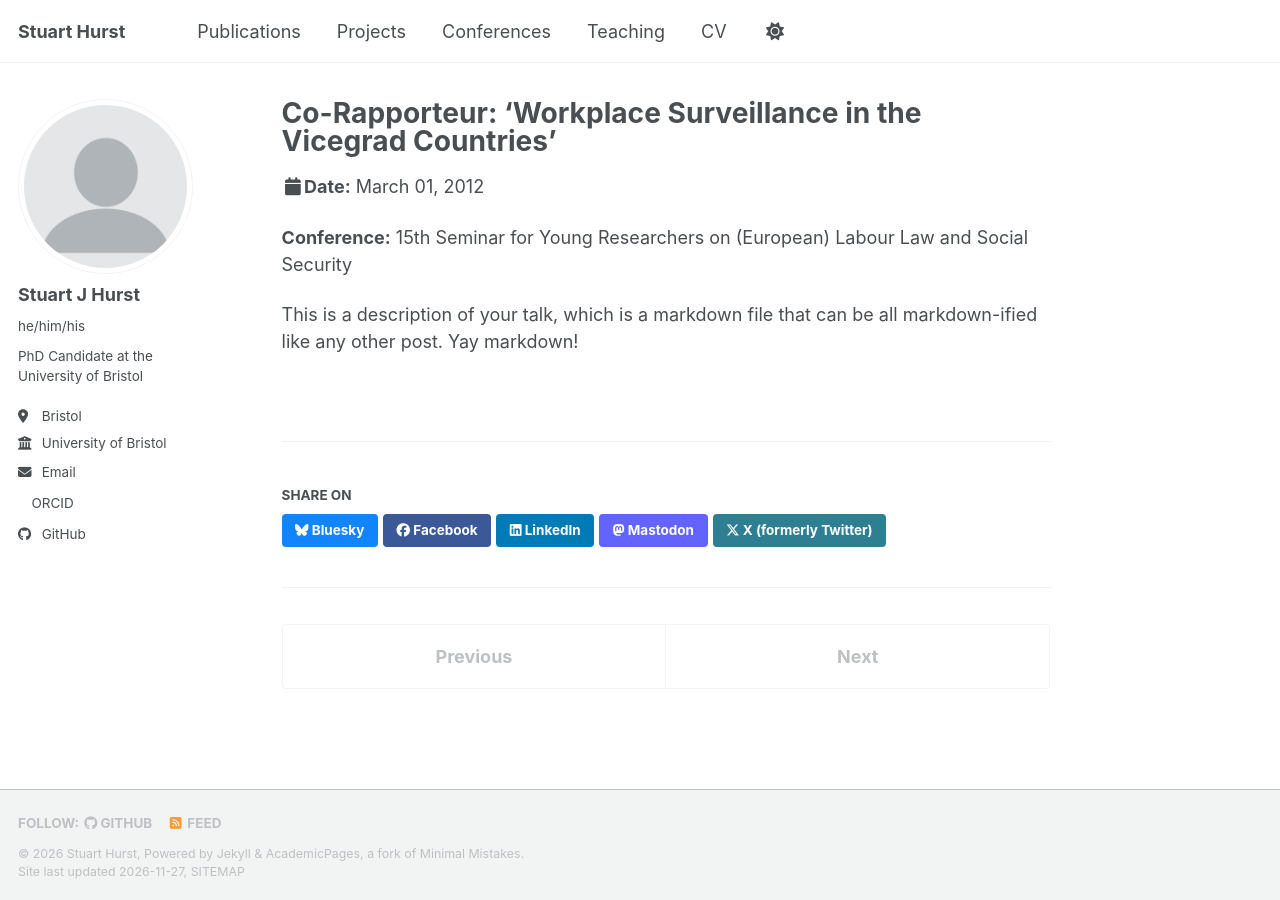
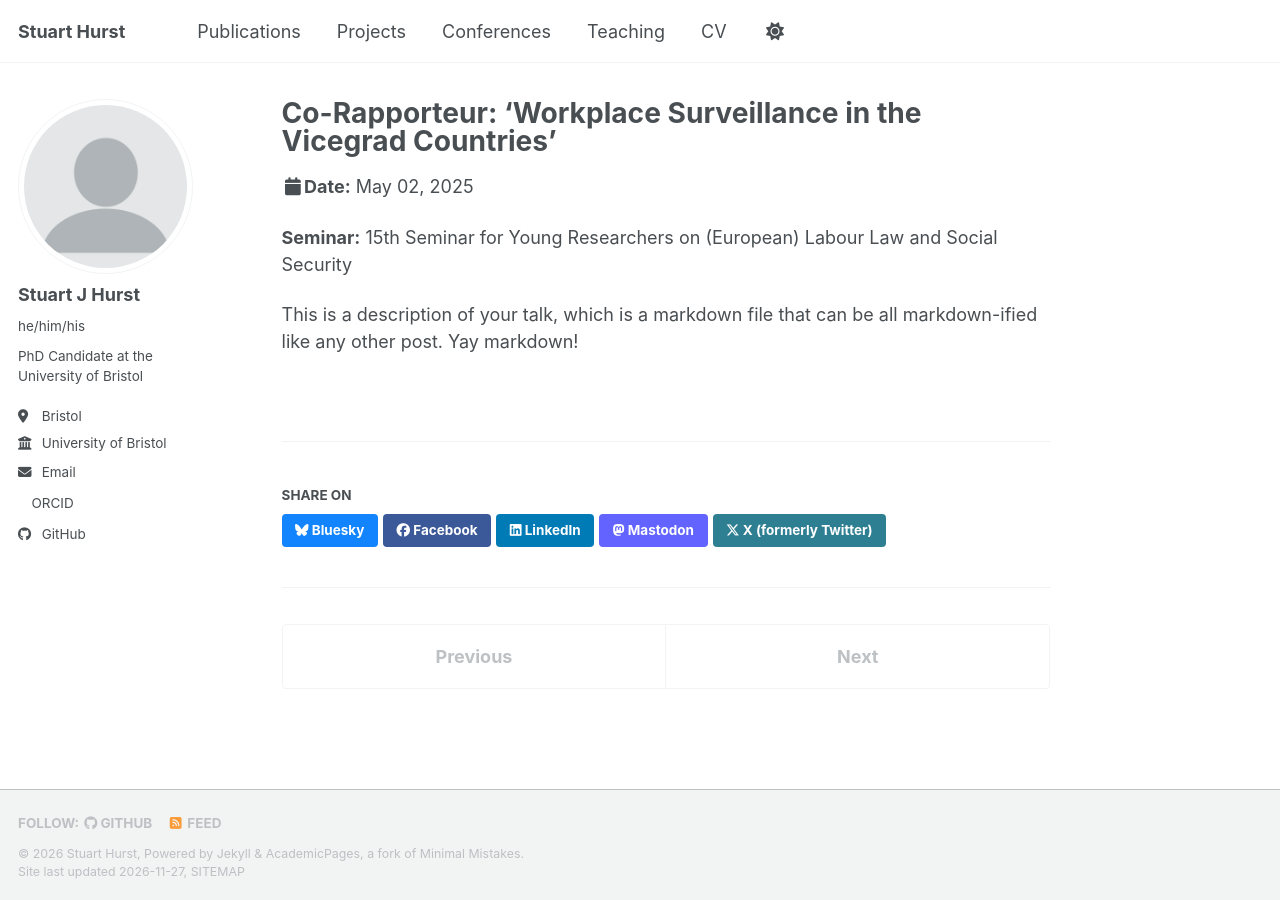
Before and after one commit to stuartjhurst/stuartjhurst.github.io, a Jekyll site: the page built from _talks/01-May-26-seminar-1.md, in a window 1280 px wide. Built offline with Jekyll 4.4.1, drawn with Linux system fonts in a browser that asks for light colours; a script bundle is joined from its source files by our own code; a style sheet for code colours, icons or effects is not loaded.

Commit message:
Update 01-May-26-seminar-1.md

```diff
--- a/_talks/01-May-26-seminar-1.md
+++ b/_talks/01-May-26-seminar-1.md
@@ -3,10 +3,11 @@ title: "Co-Rapporteur: 'Workplace Surveillance in the Vicegrad Countries'"
 collection: talks
 type: "Seminar"
 permalink: /talks/01-May-26-seminar-1
-venue: "Martin-Luther Universität Halle-Wittenberg, Wittenberg, Germany"
-date: 2012-03-01
+venue: "Martin-Luther Universität Halle-Wittenberg"
+date: 2025-05-02
 location: "Wittenberg, Germany"
-conference: "15th Seminar for Young Researchers on (European) Labour Law and Social Security"
+seminar: "15th Seminar for Young Researchers on (European) Labour Law and Social Security"
+seminar_dates: 1–3 May 2025
 ---
 
 This is a description of your talk, which is a markdown file that can be all markdown-ified like any other post. Yay markdown!
```
